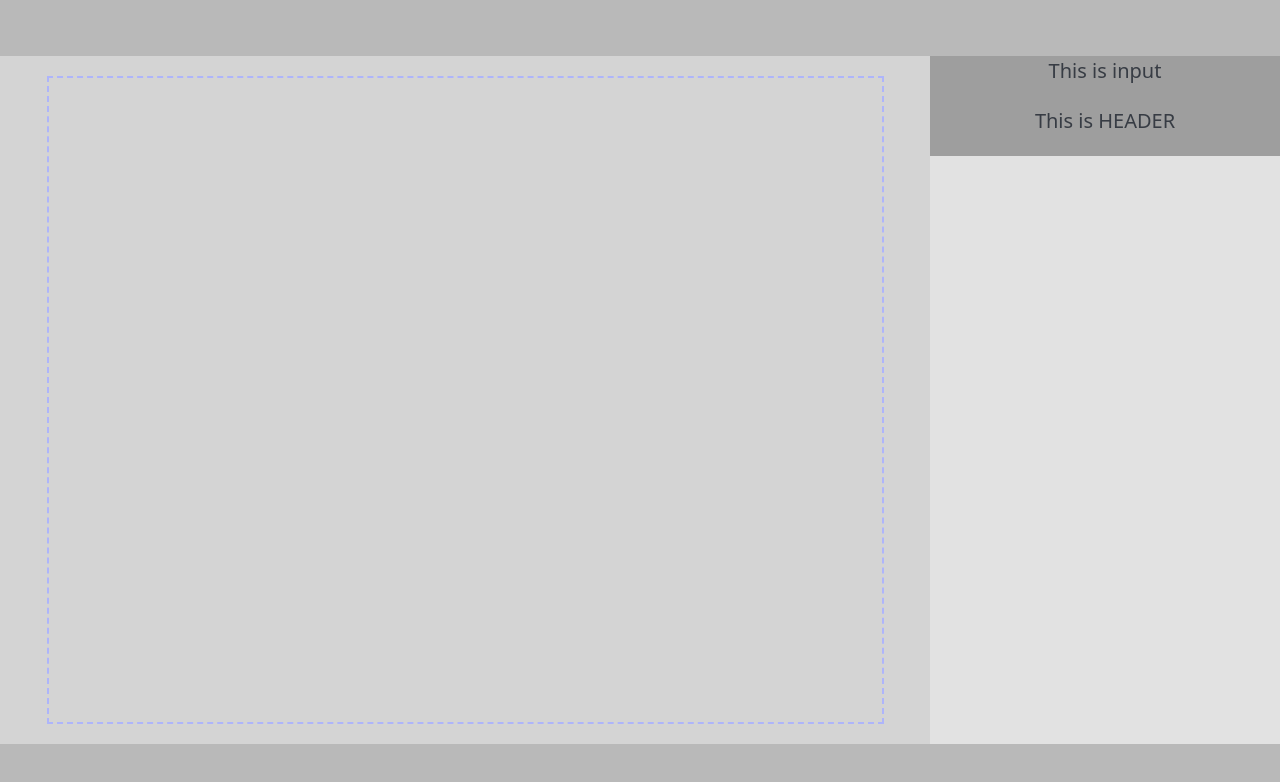
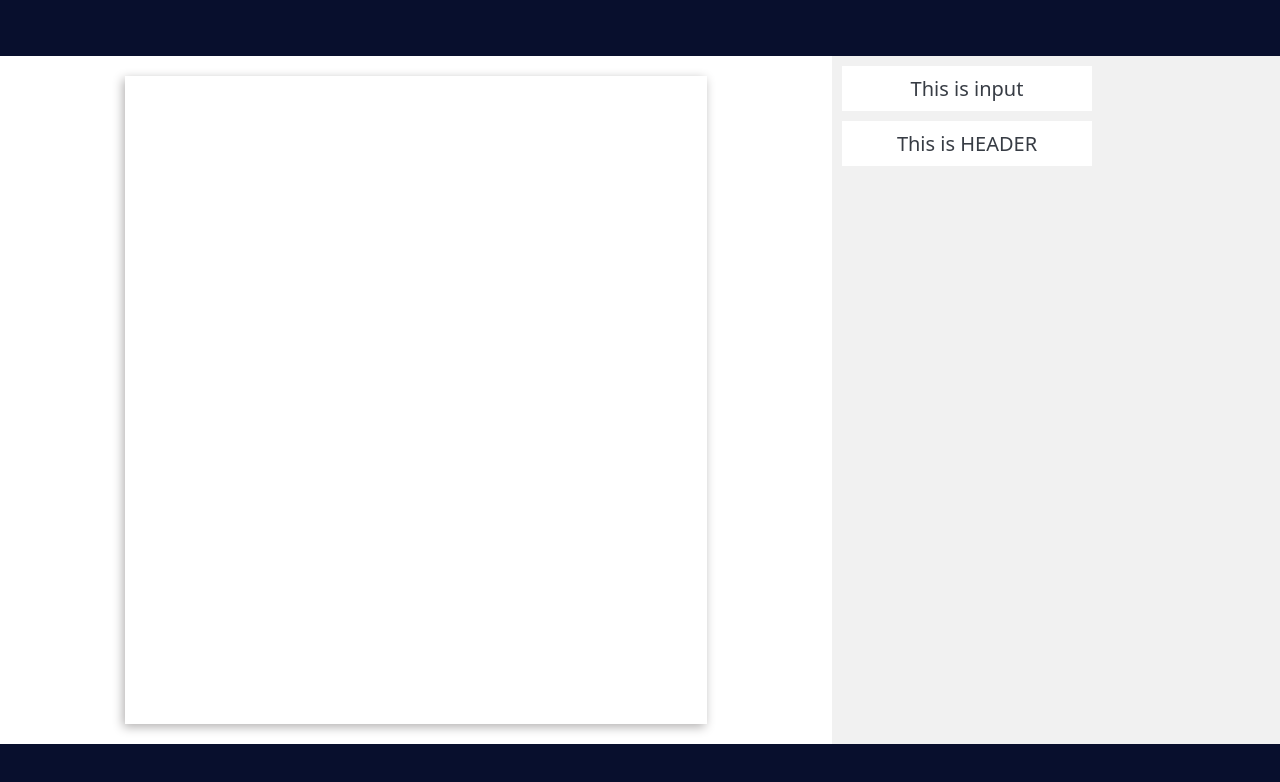
Before and after one commit to sottovocetomato/form-constructor, a Nuxt app: page / in a window 1280 px wide. Shown: the top 782 px of the page. Built offline with nearby package versions, Linux system fonts and the light colour scheme.

Commit message:
!wip rework drop zone

```diff
--- a/assets/styles/main.scss
+++ b/assets/styles/main.scss
@@ -11,21 +11,22 @@
 }
 
 main {
-  background: $grey-150;
+  background: $white;
   flex: 1 1 0;
 }
 
 footer {
-  background: $grey-250;
+  background: $blue-950;
   height: $footer-height;
 }
 
 header {
-  background: $grey-250;
+  background: $blue-950;
   height: $header-height;
 }
 aside {
-  background: $grey-100;
+  background: $grey-50;
+  padding: 10px;
   flex: 1 1 25%;
 }
 .main-section-wrap {
@@ -41,27 +42,37 @@ aside {
   display: flex;
   justify-content: center;
   align-items: center;
-  flex: 1 1 75%;
+  flex: 1 1 55%;
   min-height: calc(100vh - $header-height - $footer-height);
+  flex-direction: column;
   height: auto;
 }
 .constructor-area {
-  width: 90%;
+  width: 70%;
+  padding: 15px;
   min-height: calc(95vh - $header-height - $footer-height);
   height: auto;
-  border: 2px dashed $blue-250;
-  &.active {
-    background-color: $blue-300;
-  }
+  background: white;
+  box-shadow: -2px 3px 10px #b2b0b0;
 
   &__component {
   }
 }
-
+#constructor-drop {
+  width: 100%;
+  height: auto;
+  &.active {
+    background-color: $grey-50;
+  }
+}
 .dragable-object {
-  width: 350px;
-  height: 50px;
-  background-color: $grey-350;
+  width: 250px;
+  height: 45px;
+  margin-bottom: 10px;
+  background-color: $white;
+  display: flex;
+  justify-content: center;
+  align-items: center;
   text-align: center;
   &:hover {
     cursor: pointer;
@@ -69,7 +80,10 @@ aside {
 }
 
 #drop-insert-marker {
-  height: 20px;
+  height: 50px;
+  margin: 5px 0;
   width: 100%;
-  background-color: $grey-300;
+
+  padding: 10px;
+  border: 2px dashed $grey-100;
 }
--- a/components/base/BaseInput.vue
+++ /dev/null
@@ -1,18 +0,0 @@
-<template>
-  <input
-    type="text"
-    name="firstname"
-    placeholder="First name"
-    aria-label="First name"
-    required
-  />
-</template>
-
-<script setup lang="ts">
-const props = defineProps<{
-  foo: string;
-  bar?: number;
-}>();
-</script>
-
-<style scoped></style>
--- /dev/null
+++ b/components/base/forms/BaseInput.vue
@@ -0,0 +1,25 @@
+<template>
+  <input
+    :type="type"
+    :name="firstname"
+    :id="id"
+    :placeholder="placeholder"
+    :aria-label="ariaLabel"
+    :class="customClass"
+    :required="required"
+  />
+</template>
+
+<script setup lang="ts">
+const props = defineProps<{
+  type: string;
+  firstname?: string;
+  id?: string;
+  placeholder?: string;
+  ariaLabel?: string;
+  customClass?: string;
+  required?: boolean;
+}>();
+</script>
+
+<style scoped></style>
--- a/composables/useFormDrop.ts
+++ b/composables/useFormDrop.ts
@@ -7,6 +7,8 @@ export const useFormDrop = ({
 }) => {
   const dropMarkerSelector = customMarkerSelector || "drop-insert-marker";
   let constructorArea;
+
+  let constructorWrap;
 
   let dropMarker: Element | null = null;
 
@@ -20,6 +22,7 @@ export const useFormDrop = ({
         constructorAreaSelector,
         "setting constrArea"
       );
+      constructorWrap = document.querySelector(".constructor-area");
     }
   }
   setConstructorArea();
@@ -146,7 +149,7 @@ export const useFormDrop = ({
           )
         ) {
           constructorArea?.insertBefore(
-            dropMarker as HTMLElement,
+            dropMarker,
             e.target.nextElementSibling
           );
         } else if (!e.target.nextElementSibling) {
@@ -154,7 +157,7 @@ export const useFormDrop = ({
           constructorArea?.classList.add("active");
         }
       } else {
-        constructorArea?.insertBefore(dropMarker as HTMLElement, e.target);
+        constructorWrap?.insertBefore(dropMarker, e.target);
       }
     }
   }
--- a/pages/index.vue
+++ b/pages/index.vue
@@ -1,14 +1,6 @@
 <template>
   <div class="constructor-area-wrap">
-    <div
-      class="constructor-area"
-      id="constructor-drop"
-      ref="constructorArea"
-      @drop="onDrop($event)"
-      @dragover.prevent
-      @dragenter="onConstructorAreaDragEnter"
-      @dragleave="onConstructorAreaDragLeave"
-    >
+    <div class="constructor-area">
       <component
         class="constructor-area__component"
         v-for="(item, index) in formItems"
@@ -18,6 +10,14 @@
         @drop="onDrop($event)"
         @dragover="onComponentDragOver"
       />
+      <div
+        id="constructor-drop"
+        ref="constructorArea"
+        @drop="onDrop($event)"
+        @dragover.prevent
+        @dragenter="onConstructorAreaDragEnter"
+        @dragleave="onConstructorAreaDragLeave"
+      ></div>
     </div>
   </div>
   <aside>
@@ -43,7 +43,7 @@
 </template>
 
 <script setup lang="ts">
-import BaseInput from "../components/base/BaseInput.vue";
+import BaseInput from "../components/base/forms/BaseInput.vue";
 import Header from "../components/base/Header.vue";
 
 import type { Component } from "@vue/runtime-core";
```
